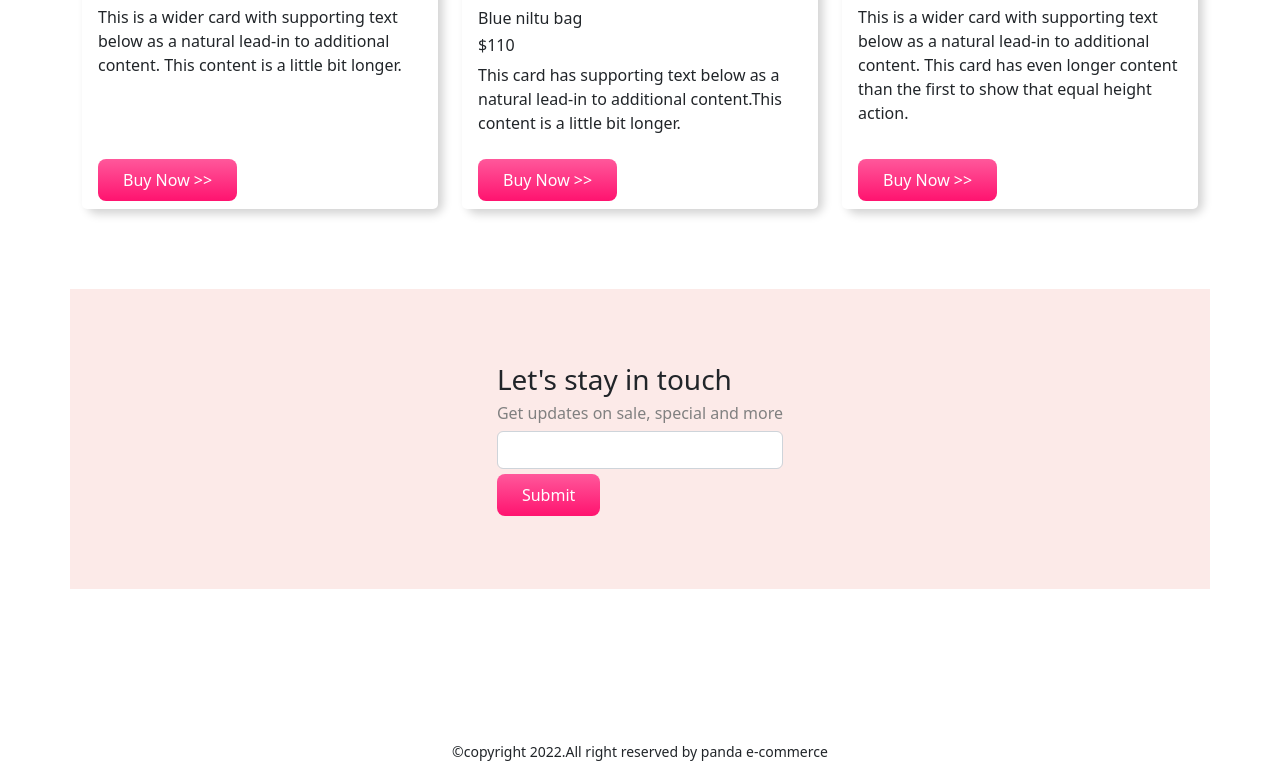
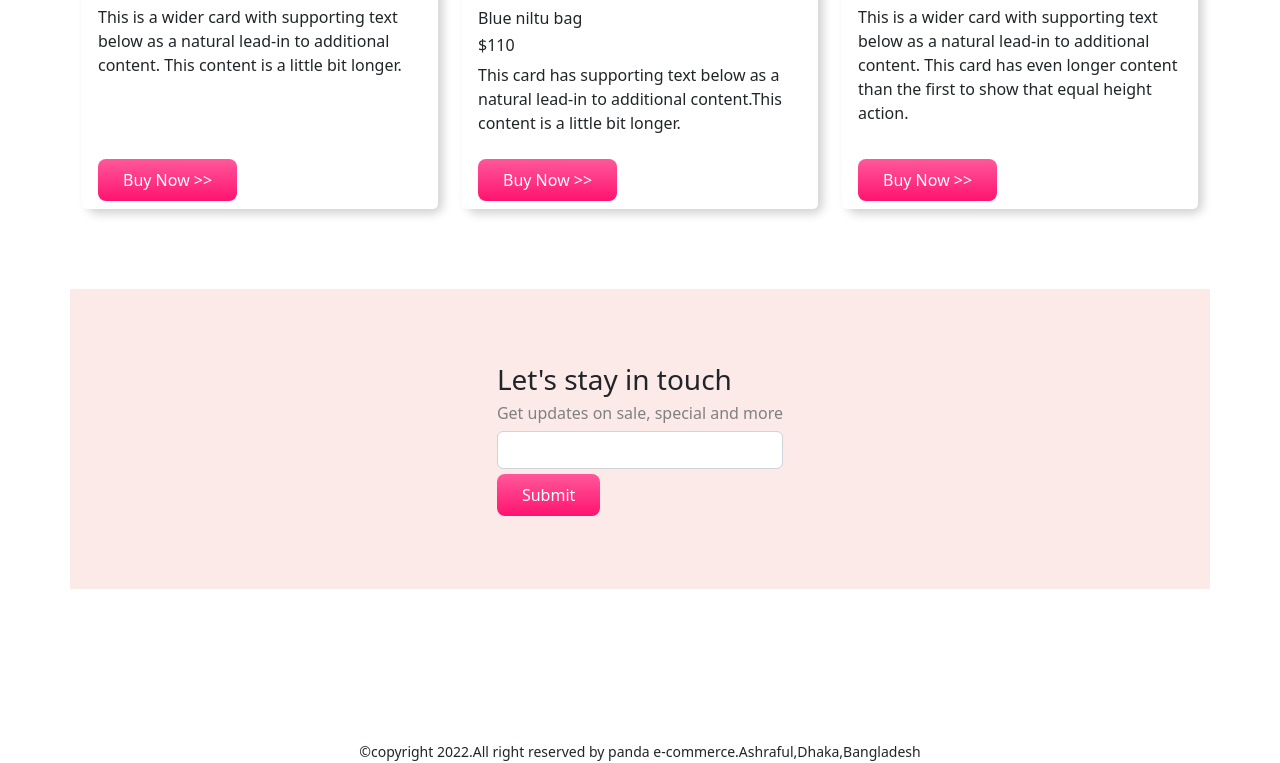
Before and after one commit to ashraful5158/Panda-E-commerce, a plain HTML site: page index.html in a window 1280 px wide. Shown: the part 1935-2698 px from the top of the page. Drawn offline with nearby package versions, Linux system fonts and the light colour scheme.

Commit message:
full website done

```diff
--- a/index.html
+++ b/index.html
@@ -216,7 +216,7 @@
   </div>
 
 
-  <footer><small>©copyright 2022.All right reserved by panda e-commerce </small></footer>
+  <footer><small>©copyright 2022.All right reserved by panda e-commerce.Ashraful,Dhaka,Bangladesh </small></footer>
 
 
 
```
